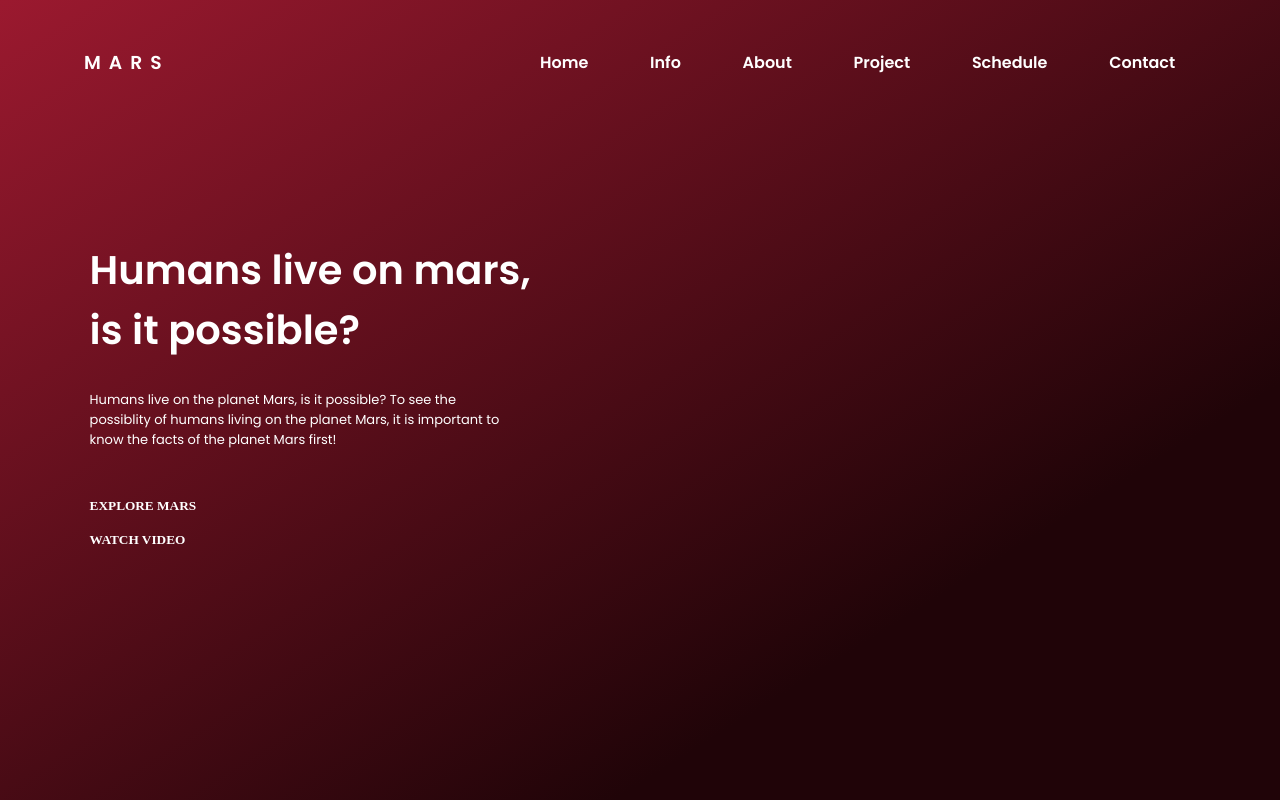
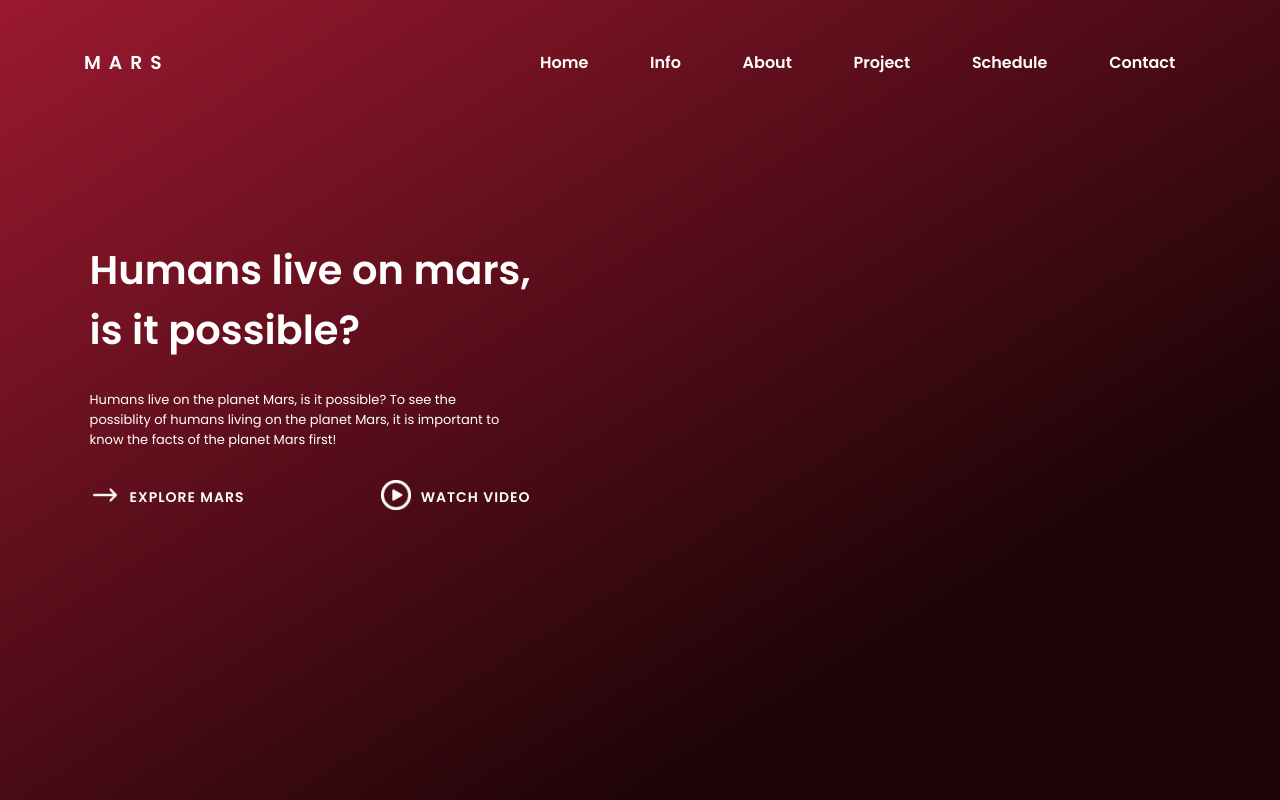
Before and after one commit to niteshprajapat/Mars-page-design, a plain HTML site: page index.html in a window 1280 px wide. Drawn offline with Linux system fonts and the light colour scheme.

Commit message:
arranging the text box

```diff
--- a/index.html
+++ b/index.html
@@ -33,12 +33,12 @@
                 <p>Humans live on the planet Mars, is it possible? To see the <br> possiblity of humans living on the planet Mars, it is important to <br> know the facts of the planet Mars first!</p>
 
                 <div class="btn">
-                    <div class="explore">
-                        <a href="#"><img src=""></a>
+                    <div class="arrow">
+                        <a href="https://www.exploremars.org/" target="_blank"><img src="./img/right-arrow.png"></a>
                         <h5>EXPLORE MARS</h5>
                     </div>
-                    <div class="watch">
-                        <a href="#"><img src=""></a>
+                    <div class="play">
+                        <a href="https://www.youtube.com/watch?v=4czjS9h4Fpg" target="_blank"><img src="./img/play-button.png"></a>
                         <h5>WATCH VIDEO</h5>
                     </div>
                 </div>
--- a/style.css
+++ b/style.css
@@ -83,7 +83,7 @@ nav>a{
 
 
 .links li a:hover{
-    background-color: white;
+    background-color: rgb(228, 189, 189);
     color: maroon;
 }
 
@@ -114,3 +114,36 @@ nav>a{
     font-family: 'Poppins', sans-serif;
     margin: 30px 0;
 }
+
+.btn{
+    display: flex;
+    justify-content: space-between;
+    align-items: center;
+}
+
+.arrow,
+.play{
+    display: flex;
+    justify-content: space-around;
+    align-items: center;
+}
+
+.btn h5{
+    margin-left: 10px;
+    font-size: 14px;
+    font-family: 'Poppins', sans-serif;
+    letter-spacing: 1px;
+}
+
+
+.btn img{
+    width: 30px;
+    height: 30px;
+    filter: invert(100%);
+}
+
+.arrow img{
+    background: transparent;
+    border: 2px solid transparent;
+    border-radius: 50%;
+}
```
Also changed, not shown: img/play-button.png (added), img/right-arrow.png (added).
